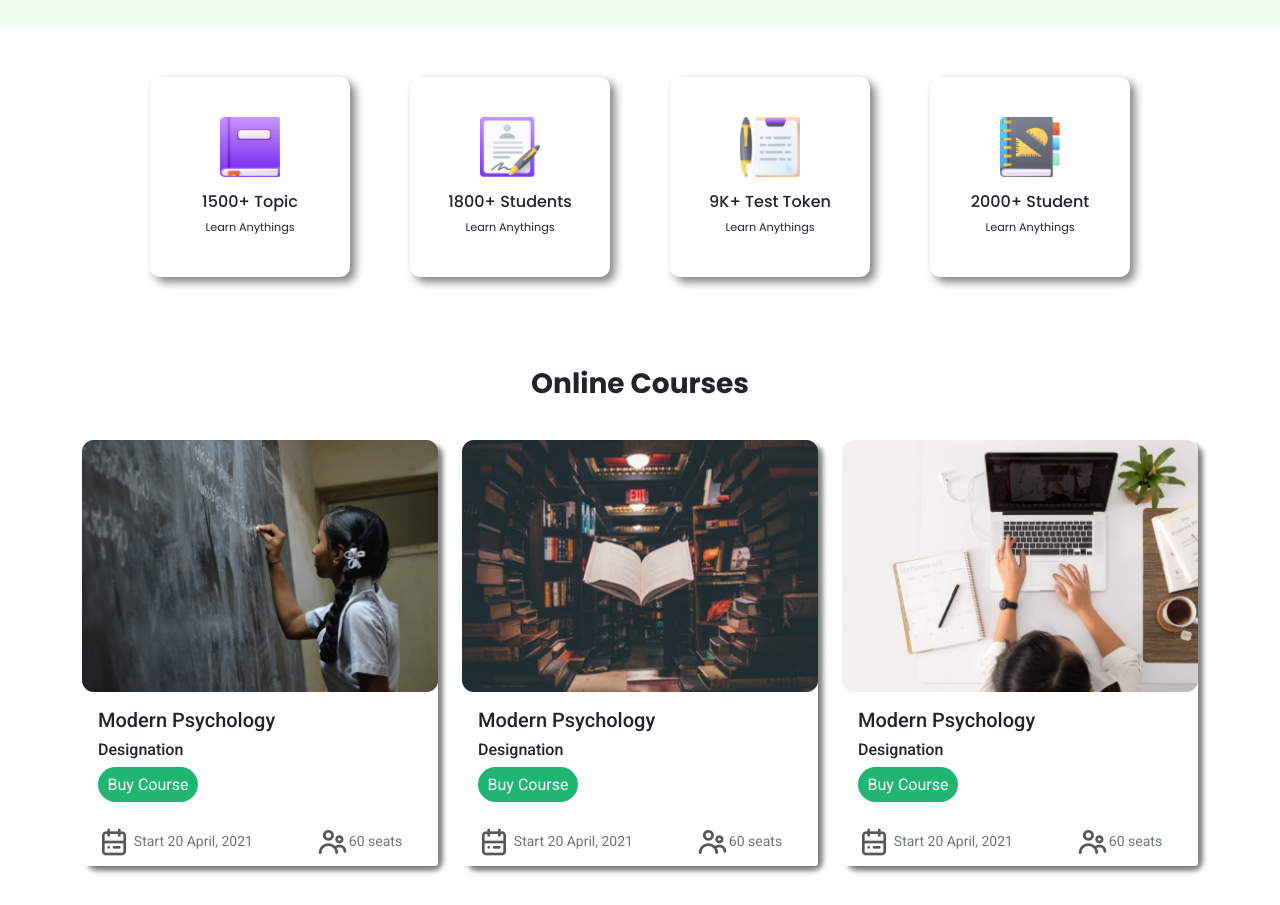
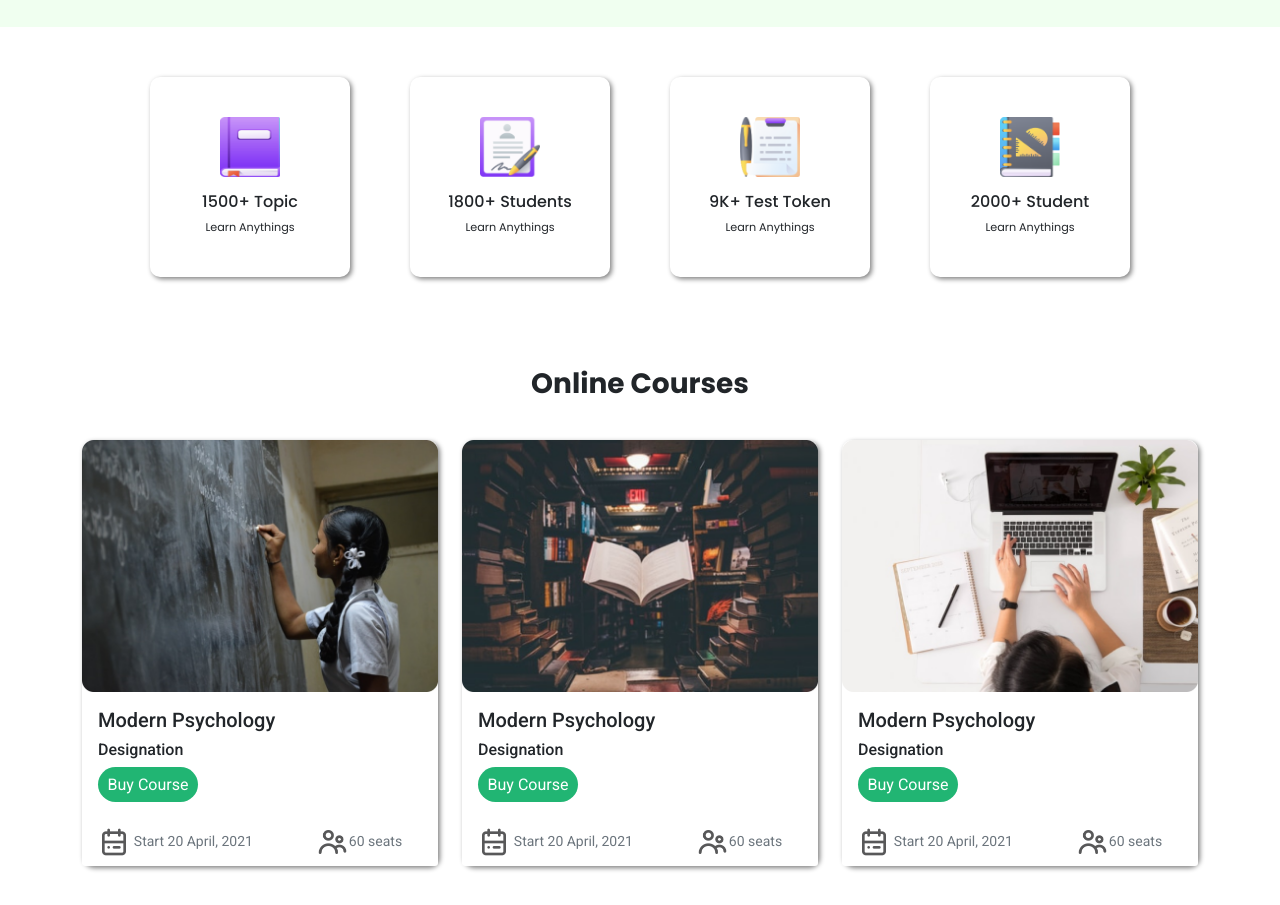
Before and after one commit to sakhawat777/e-school-project, a plain HTML site: page index.html in a window 1280 px wide. Shown: the part 447-1352 px from the top of the page. Drawn offline with nearby package versions, Linux system fonts and the light colour scheme.

Commit message:
Box Showdow Updated

```diff
--- a/style.css
+++ b/style.css
@@ -54,7 +54,7 @@ body {
 #info-box {
 	width: 200px;
 	height: 200px;
-	box-shadow: 5px 5px 10px gray;
+	box-shadow: 2px 2px 5px gray;
 	border-radius: 5%;
 	text-align: center;
 	padding-top: 40px;
@@ -76,7 +76,7 @@ body {
 .card {
 	border: none;
 	border-radius: 10px;
-	box-shadow: 5px 5px 5px gray;
+	box-shadow: 2px 2px 5px gray;
 	border-radius: 10px;
 }
 .card-footer {
```
